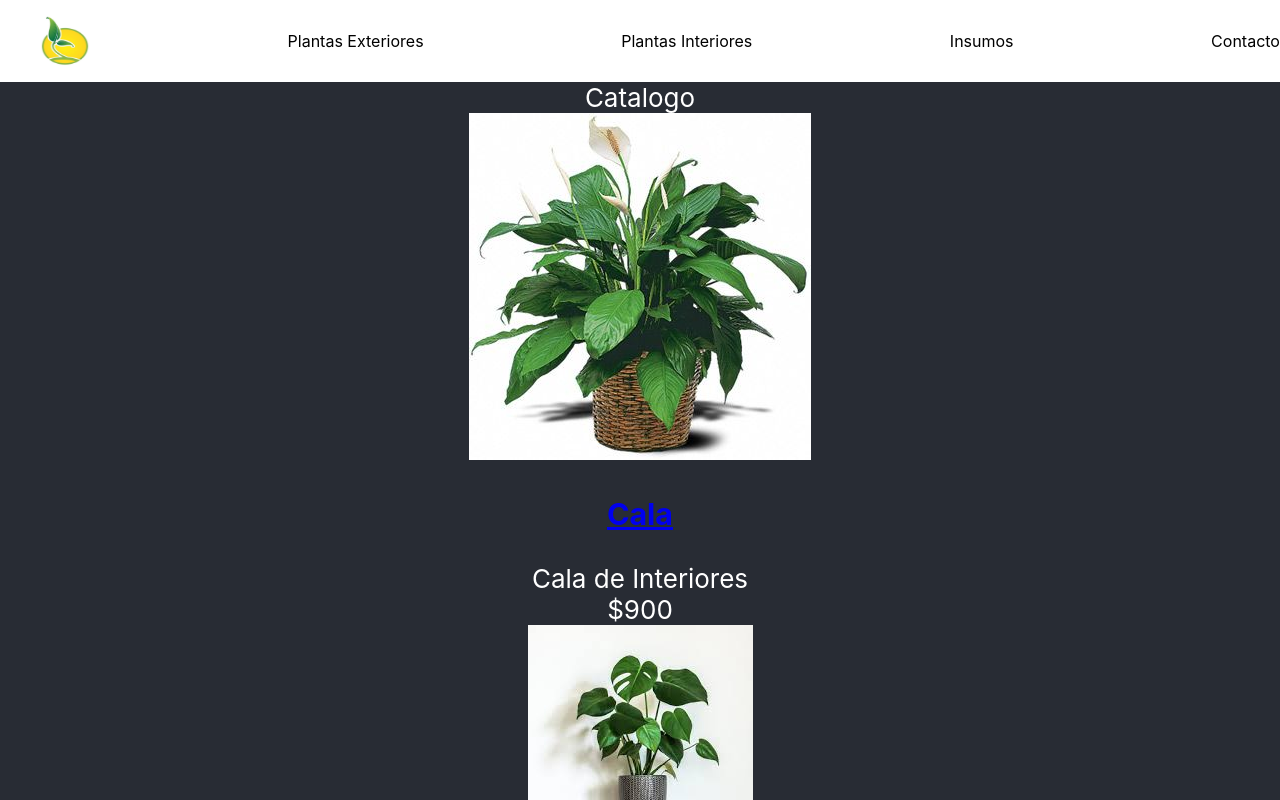
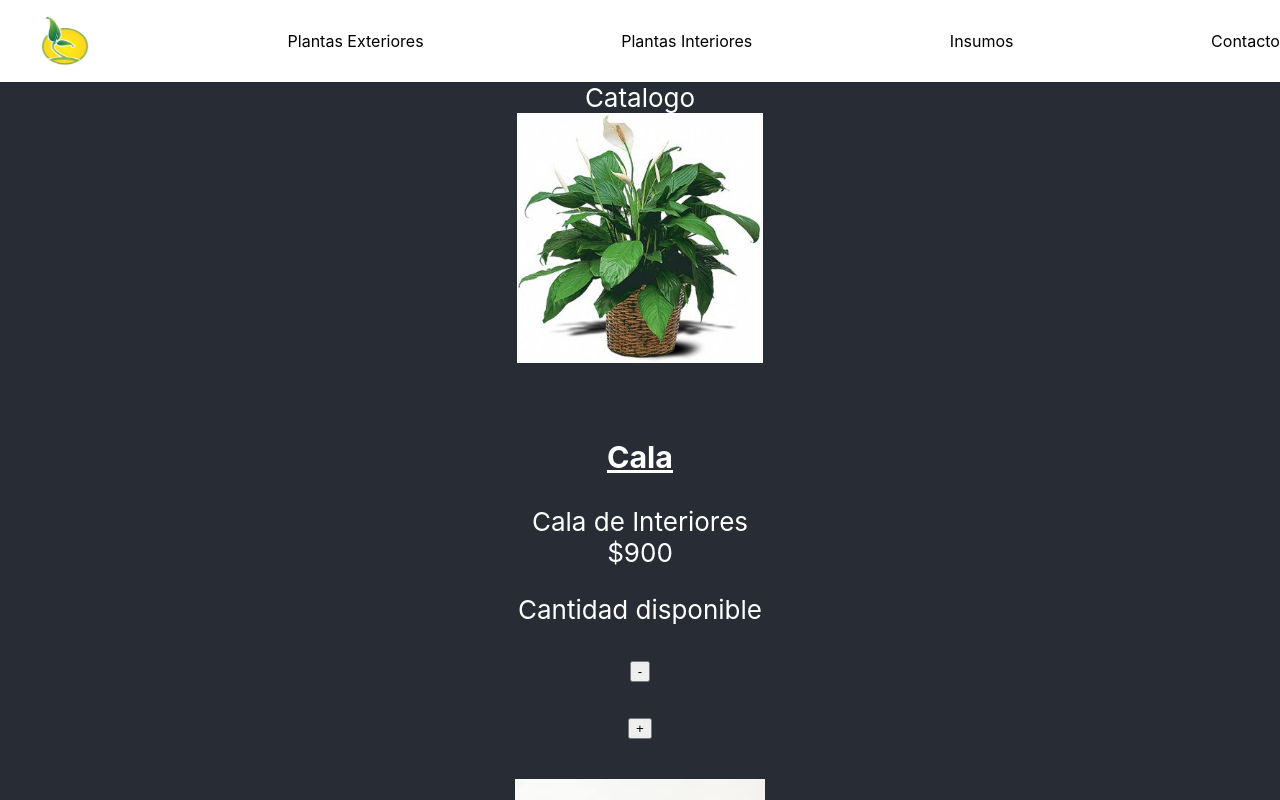
Before and after one commit to Marcos-Rovere/MarcosRovere-React, a React (Create React App) app in the folder my-app/: page / in a window 1280 px wide. Shown: the top 800 px of the page. Built offline with nearby package versions, Linux system fonts and the light colour scheme.

Commit message:
Agregue botones de Stock

```diff
--- a/my-app/src/ItemListContainer/Item.js
+++ b/my-app/src/ItemListContainer/Item.js
@@ -1,19 +1,26 @@
 import React from "react"
+import "./styleCatalogo.css"
 
-const Items = ({img,description,title,precio})=>{
+const Items = ({img,description,title,precio,StockCompra,StockTotal,sumar,restar})=>{
     return(
         <React.Fragment>
         <div>
-            <div>
-                <img src={img} alt="Producto"/>
+            <div >
+                <img src={img} alt="Producto" className ="ImagenesCatalogo"/>
             </div>
-            <div>
+            <div className = "divCatalogo">
                 <h3>
-                    <a href="#">{title}</a>
+                    <a href="#" className = "tituloCatalogo">{title}</a>
                 </h3>
                 <div>{description}</div>
                 <div>
                     <span>{precio}</span>
+                </div>
+                <div><p>Cantidad disponible {StockTotal}</p></div>
+                <div>
+                    <button onClick={restar}>-</button>
+                    <p>{StockCompra}</p>
+                    <button onClick={sumar}>+</button>
                 </div>
             </div>
         </div>
--- a/my-app/src/ItemListContainer/ItemList.js
+++ b/my-app/src/ItemListContainer/ItemList.js
@@ -9,7 +9,7 @@ const ItemList = ({productos}) =>{
         <div>Catalogo</div>
         {productos.map((dato)=>
         <div key={dato.id}>
-            <Item img={dato.imag} title={dato.title} description={dato.description}precio={dato.precio}/>
+            <Item img={dato.imag} title={dato.title} description={dato.description}precio={dato.precio} stockTotal={dato.stockTotal}/>
         </div>)}
         </React.Fragment>
     )
--- a/my-app/src/ItemListContainer/ItemListContainer.js
+++ b/my-app/src/ItemListContainer/ItemListContainer.js
@@ -15,21 +15,25 @@ const ItemListContainer = () => {
                 imag:FotoCala,
                 title:"Cala",
                 description:"Cala de Interiores",
+                stockTotal: 5,
                 precio:"$900"},
                 {id:2,
                 imag:FotoCostilla,
                 title:"Costilla de Adam",
                 description:"Costilla de Adam",
+                stock: 5,
                 precio:"$800"},
                 {id:3,
                 imag:FotoCroto,
                 title:"Croto",
                 description:"Croto de interior",
+                stockTotal: 5,
                 precio:"$1000"},
                 {id:4,
                 imag:FotoLengua,
                 title:"Lengua de Suegra",
                 description:"Lengua de Suegra",
+                stockTotal: 5,
                 precio:"$600"}
             ];
                 setTimeout(()=>{
--- /dev/null
+++ b/my-app/src/ItemListContainer/styleCatalogo.css
@@ -0,0 +1,12 @@
+.ImagenesCatalogo{
+    width: 250 px;
+    height: 250px;
+}
+.divCatalogo{
+    padding: 20px;
+    margin: 20px;
+    text-align: center;
+}
+.tituloCatalogo {
+    color: White;
+}
```
Also changed, not shown: my-app/src/ItemListContainer/Stock.js (added, +30 -0 lines).
